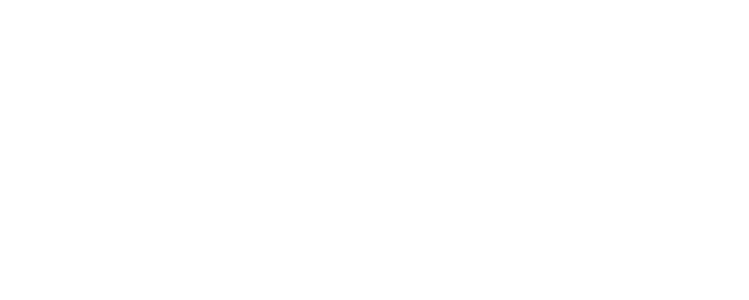
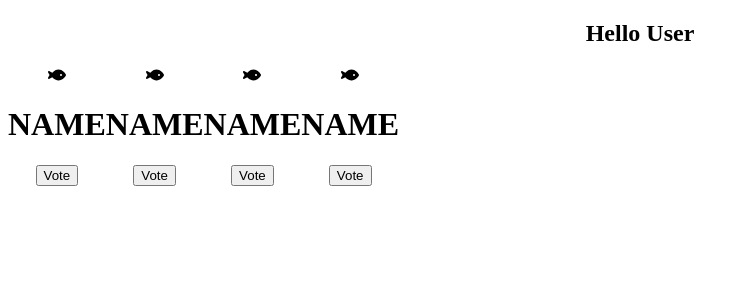
Before and after one commit to ghaidaahaj4/voteApp, a React (Vite) app: page /voting in a window 1280 px wide. Before the commit this address had no page. Shown: the top 300 px of the page, without its empty margins (0-749 px from the left). Built offline with nearby package versions, Linux system fonts and the light colour scheme; a web font is replaced by a local one.

Commit message:
vote page

```diff
--- a/package.json
+++ b/package.json
@@ -10,6 +10,9 @@
     "preview": "vite preview"
   },
   "dependencies": {
+    "@fortawesome/fontawesome-svg-core": "^6.6.0",
+    "@fortawesome/free-solid-svg-icons": "^6.6.0",
+    "@fortawesome/react-fontawesome": "^0.2.2",
     "bootstrap": "^5.3.3",
     "react": "^18.3.1",
     "react-dom": "^18.3.1",
--- a/src/App.css
+++ b/src/App.css
@@ -92,3 +92,7 @@
     list-style: none;
   }
 }
+.VotingPage {
+  display: flex;
+  flex-direction: row;
+}
--- a/src/App.jsx
+++ b/src/App.jsx
@@ -1,12 +1,13 @@
 import Main from "./components/main";
 import "./App.css";
 import { BrowserRouter as Router, Routes, Route } from "react-router-dom";
-
+import VotingPage from "./components/Voting/VotingPage";
 function App() {
   return (
     <Router>
       <Routes>
         <Route path="/" element={<Main />} />
+        <Route path="/voting" element={<VotingPage />} />
       </Routes>
     </Router>
   );
--- /dev/null
+++ b/src/components/Voting/CandidateCard.jsx
@@ -0,0 +1,24 @@
+// CandidateCard.js
+import React, { useState } from "react";
+import { FontAwesomeIcon } from "@fortawesome/react-fontawesome";
+import { faFish } from "@fortawesome/free-solid-svg-icons";
+
+export default function CandidateCard() {
+  const [buttonStatus, setStatus] = useState(true);
+
+  function handleClick() {
+    setStatus((prev) => !prev);
+  }
+
+  return (
+    <div>
+      <FontAwesomeIcon icon={faFish} />
+      <h1>NAME</h1>
+      {buttonStatus ? (
+        <button onClick={handleClick}>Vote</button>
+      ) : (
+        <button onClick={handleClick}>You voted</button>
+      )}
+    </div>
+  );
+}
--- /dev/null
+++ b/src/components/Voting/VotingPage.jsx
@@ -0,0 +1,17 @@
+// VotingPage.js
+import React from "react";
+import CandidateCard from "./CandidateCard";
+
+export default function VotingPage() {
+  return (
+    <>
+      <h2>Hello User</h2>
+      <div className="VotingPage">
+        <CandidateCard />
+        <CandidateCard />
+        <CandidateCard />
+        <CandidateCard />
+      </div>
+    </>
+  );
+}
```
Also changed, not shown: 1 other file (tests, documents, lock files or other folders).
